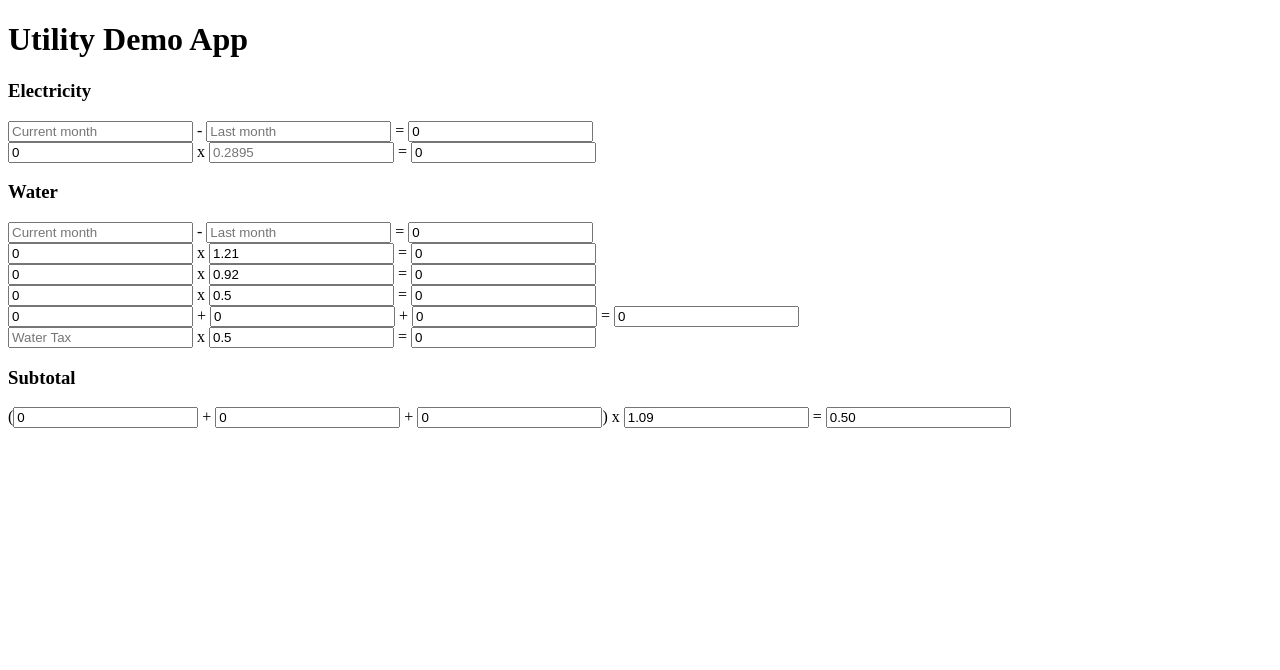
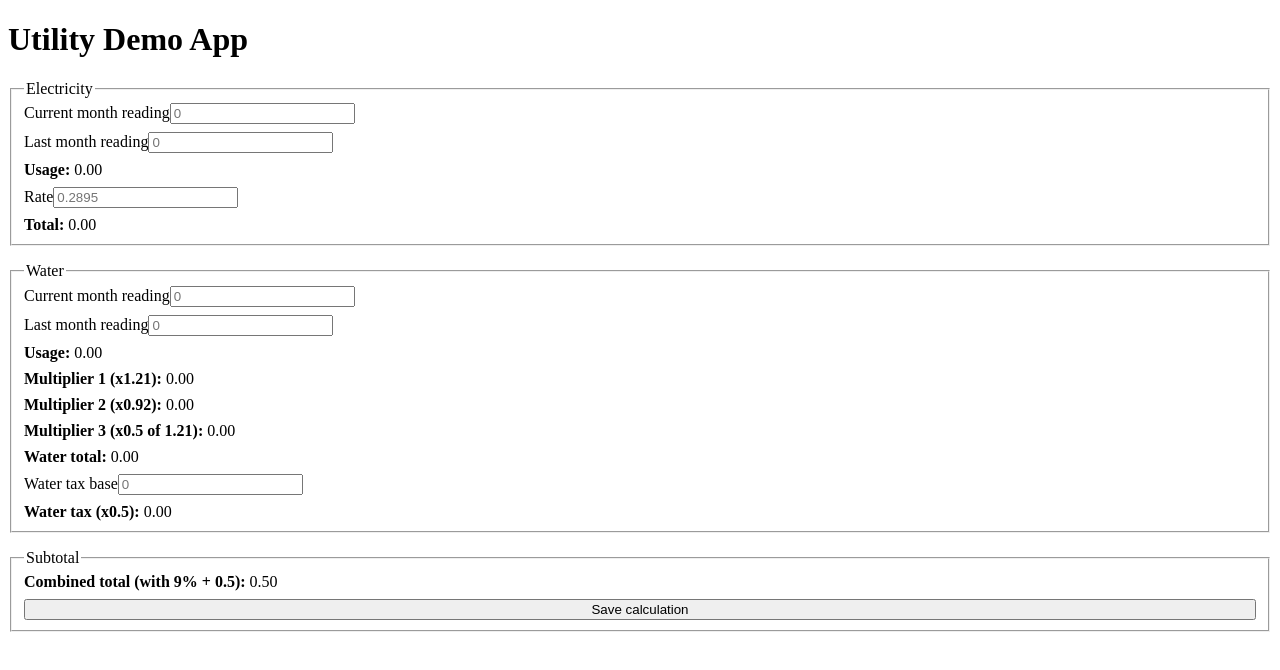
Before and after one commit to hoyeehong/yh-utility-app, a Next.js app: page / in a window 1280 px wide. Shown: the top 670 px of the page. Built offline with nearby package versions, Linux system fonts and the light colour scheme.

Commit message:
Improve utility calculator UI and validation

```diff
--- a/pages/index.js
+++ b/pages/index.js
@@ -1,161 +1,223 @@
-import { useState } from 'react';
+import { useMemo, useState } from 'react';
 
 function Header({ title }) {
   return <h1>{title ? title : 'Default title'}</h1>;
 }
 
+const formatCurrency = (value) => {
+  if (Number.isNaN(value)) return '';
+  return value.toFixed(2);
+};
+
 export default function HomePage() {
+  const [status, setStatus] = useState('idle');
+  const [error, setError] = useState(null);
 
-  const [currentMonth, setCurrentMonth] = useState('')
-  const [lastMonth, setLastMonth] = useState('')
-  const electricitySubTotal = currentMonth-lastMonth
-  const [electricityRate, setElectricityRate] = useState('')
-  const electricityTotal = electricitySubTotal*electricityRate
+  const [currentMonth, setCurrentMonth] = useState('');
+  const [lastMonth, setLastMonth] = useState('');
+  const [electricityRate, setElectricityRate] = useState('');
 
-  const [waterCurrentMonth, setWaterCurrentMonth] = useState('')
-  const [waterLastMonth, setWaterLastMonth] = useState('')
-  const waterSubTotal = waterCurrentMonth-waterLastMonth
-  const waterTotal1 = waterSubTotal*1.21
-  const waterTotal2 = waterSubTotal*0.92
-  const waterTotal = waterTotal1*0.5
-  const waterFinalTotal = waterTotal1+waterTotal2+waterTotal
+  const [waterCurrentMonth, setWaterCurrentMonth] = useState('');
+  const [waterLastMonth, setWaterLastMonth] = useState('');
+  const [waterTax, setWaterTax] = useState('');
 
-  const [waterTax, setWaterTax] = useState('')
-  const waterTaxFinalCost = waterTax*0.5
+  const electricityUsage = useMemo(
+    () => Number(currentMonth || 0) - Number(lastMonth || 0),
+    [currentMonth, lastMonth]
+  );
 
-  const combinedTotal = (electricityTotal+waterFinalTotal+waterTaxFinalCost)*1.09
-  const combinedFinalTotal = combinedTotal+0.5
+  const electricityTotal = useMemo(
+    () => electricityUsage * Number(electricityRate || 0),
+    [electricityUsage, electricityRate]
+  );
 
-  async function handleSubmit(e) {
-    e.preventDefault()
-    setStatus('submitting')
+  const waterUsage = useMemo(
+    () => Number(waterCurrentMonth || 0) - Number(waterLastMonth || 0),
+    [waterCurrentMonth, waterLastMonth]
+  );
+  const waterMultiplierOne = useMemo(() => waterUsage * 1.21, [waterUsage]);
+  const waterMultiplierTwo = useMemo(() => waterUsage * 0.92, [waterUsage]);
+  const waterMultiplierThree = useMemo(
+    () => waterMultiplierOne * 0.5,
+    [waterMultiplierOne]
+  );
+  const waterFinalTotal = useMemo(
+    () => waterMultiplierOne + waterMultiplierTwo + waterMultiplierThree,
+    [waterMultiplierOne, waterMultiplierTwo, waterMultiplierThree]
+  );
+
+  const waterTaxFinalCost = useMemo(
+    () => Number(waterTax || 0) * 0.5,
+    [waterTax]
+  );
+
+  const combinedTotal = useMemo(
+    () =>
+      (electricityTotal + waterFinalTotal + waterTaxFinalCost) * 1.09 + 0.5,
+    [electricityTotal, waterFinalTotal, waterTaxFinalCost]
+  );
+
+  async function handleSubmit(event) {
+    event.preventDefault();
+    setStatus('submitting');
+    setError(null);
     try {
-      //await submitForm(currentMonth)
-      setStatus('success')
+      await submitForm(currentMonth);
+      setStatus('success');
     } catch (err) {
-      setStatus('typing')
-      setError(err)
+      setStatus('typing');
+      setError(err.message || 'Something went wrong');
     }
   }
 
-  function handleCurrentMonth(e) {
-    setCurrentMonth(e.target.value)
-  }
-  function handleLastMonth(e) {
-    setLastMonth(e.target.value)
-  }
-
-  function handleWaterCurrentMonth(e) {
-    setWaterCurrentMonth(e.target.value)
-  }
-  function handleWaterLastMonth(e) {
-    setWaterLastMonth(e.target.value)
-  }
-
-  function handleElectricityRate(e) {
-    setElectricityRate(e.target.value)
-  }
-
-  function handleWaterTax(e) {
-    setWaterTax(e.target.value)
-  }
+  const inputProps = {
+    type: 'number',
+    step: '0.01',
+    inputMode: 'decimal',
+    min: '0',
+  };
 
   return (
     <div>
       <Header title="Utility Demo App" />
 
-      <form onSubmit={handleSubmit}>
+      <form onSubmit={handleSubmit} style={{ display: 'grid', gap: '1rem' }}>
+        <fieldset>
+          <legend>Electricity</legend>
+          <div style={{ display: 'grid', gap: '0.5rem' }}>
+            <label>
+              <span>Current month reading</span>
+              <input
+                {...inputProps}
+                placeholder="0"
+                value={currentMonth}
+                onChange={(e) => setCurrentMonth(e.target.value)}
+                aria-label="Current month electricity reading"
+              />
+            </label>
+            <label>
+              <span>Last month reading</span>
+              <input
+                {...inputProps}
+                placeholder="0"
+                value={lastMonth}
+                onChange={(e) => setLastMonth(e.target.value)}
+                aria-label="Last month electricity reading"
+              />
+            </label>
+            <div>
+              <strong>Usage:</strong>{' '}
+              <output aria-live="polite">{formatCurrency(electricityUsage)}</output>
+            </div>
+            <label>
+              <span>Rate</span>
+              <input
+                {...inputProps}
+                placeholder="0.2895"
+                value={electricityRate}
+                onChange={(e) => setElectricityRate(e.target.value)}
+                aria-label="Electricity rate"
+              />
+            </label>
+            <div>
+              <strong>Total:</strong>{' '}
+              <output aria-live="polite">{formatCurrency(electricityTotal)}</output>
+            </div>
+          </div>
+        </fieldset>
 
-      <label>
-        <h3>Electricity</h3>
-        <input
-          placeholder="Current month"
-          value={currentMonth}
-          onChange={handleCurrentMonth}
-        />
-        {' '}-{' '}
-        <input
-          placeholder="Last month"
-          value={lastMonth}
-          onChange={handleLastMonth}
-        />
-        {' '}={' '}
-        <input value={electricitySubTotal} />
-      </label><br></br>
+        <fieldset>
+          <legend>Water</legend>
+          <div style={{ display: 'grid', gap: '0.5rem' }}>
+            <label>
+              <span>Current month reading</span>
+              <input
+                {...inputProps}
+                placeholder="0"
+                value={waterCurrentMonth}
+                onChange={(e) => setWaterCurrentMonth(e.target.value)}
+                aria-label="Current month water reading"
+              />
+            </label>
+            <label>
+              <span>Last month reading</span>
+              <input
+                {...inputProps}
+                placeholder="0"
+                value={waterLastMonth}
+                onChange={(e) => setWaterLastMonth(e.target.value)}
+                aria-label="Last month water reading"
+              />
+            </label>
+            <div>
+              <strong>Usage:</strong>{' '}
+              <output aria-live="polite">{formatCurrency(waterUsage)}</output>
+            </div>
+            <div>
+              <strong>Multiplier 1 (x1.21):</strong>{' '}
+              <output aria-live="polite">{formatCurrency(waterMultiplierOne)}</output>
+            </div>
+            <div>
+              <strong>Multiplier 2 (x0.92):</strong>{' '}
+              <output aria-live="polite">{formatCurrency(waterMultiplierTwo)}</output>
+            </div>
+            <div>
+              <strong>Multiplier 3 (x0.5 of 1.21):</strong>{' '}
+              <output aria-live="polite">{formatCurrency(waterMultiplierThree)}</output>
+            </div>
+            <div>
+              <strong>Water total:</strong>{' '}
+              <output aria-live="polite">{formatCurrency(waterFinalTotal)}</output>
+            </div>
+            <label>
+              <span>Water tax base</span>
+              <input
+                {...inputProps}
+                placeholder="0"
+                value={waterTax}
+                onChange={(e) => setWaterTax(e.target.value)}
+                aria-label="Water tax input"
+              />
+            </label>
+            <div>
+              <strong>Water tax (x0.5):</strong>{' '}
+              <output aria-live="polite">{formatCurrency(waterTaxFinalCost)}</output>
+            </div>
+          </div>
+        </fieldset>
 
-      <label>
-        <input value={electricitySubTotal} />{' '}x{' '}
-        <input placeholder="0.2895" value={electricityRate} onChange={handleElectricityRate}/>{' '}={' '}
-        <input value={electricityTotal} />
-      </label>
+        <fieldset>
+          <legend>Subtotal</legend>
+          <div style={{ display: 'grid', gap: '0.5rem' }}>
+            <div>
+              <strong>Combined total (with 9% + 0.5):</strong>{' '}
+              <output aria-live="polite">{formatCurrency(combinedTotal)}</output>
+            </div>
+            <button type="submit" disabled={status === 'submitting'}>
+              {status === 'submitting' ? 'Calculating…' : 'Save calculation'}
+            </button>
+            {status === 'success' && <p role="status">Saved!</p>}
+            {error && (
+              <p role="alert" style={{ color: 'red' }}>
+                {error}
+              </p>
+            )}
+          </div>
+        </fieldset>
+      </form>
+    </div>
+  );
 
-      <label>
-        <h3>Water</h3>
-        <input
-          placeholder="Current month"
-          value={waterCurrentMonth}
-          onChange={handleWaterCurrentMonth}
-        />
-        {' '}-{' '}
-        <input
-          placeholder="Last month"
-          value={waterLastMonth}
-          onChange={handleWaterLastMonth}
-        />
-        {' '}={' '}
-        <input value={waterSubTotal} />
-      </label><br></br>
-
-      <label>
-        <input value={waterSubTotal} />{' '}x{' '}<input value="1.21" />{' '}={' '}<input value={waterTotal1} />
-      </label><br></br>
-
-      <label>
-        <input value={waterSubTotal} />{' '}x{' '}<input value="0.92" />{' '}={' '}<input value={waterTotal2} />
-      </label><br></br>
-
-      <label>
-        <input value={waterTotal1} />{' '}x{' '}<input value="0.5" />{' '}={' '}<input value={waterTotal} />
-      </label><br></br>
-
-      <label>
-        <input value={waterTotal1}/>{' '}+{' '}<input value={waterTotal2}/>{' '}+{' '}<input value={waterTotal}/>{' '}={' '}<input value={waterFinalTotal}/>
-      </label><br></br>
-
-      <input placeholder="Water Tax" value={waterTax} onChange={handleWaterTax} />{' '}x{' '}<input value="0.5" />{' '}={' '}<input value={waterTaxFinalCost} />
-
-      <label>
-        <h3>Subtotal</h3>
-        <label>
-          (<input value={electricityTotal}/>{' '}+{' '}<input value={waterFinalTotal}/>{' '}+{' '}<input value={waterTaxFinalCost}/>){' '}x{' '}<input value="1.09"/>
-          {' '}={' '}<input value={combinedFinalTotal.toFixed(2)}/>
-        </label><br></br>
-      </label>
-
-      </form>
-
-
-      {/* <ul>
-        {names.map((name) => (
-          <li key={name}>{name}</li>
-        ))}
-      </ul>
-      <button onClick={handleClick}>Like ({likes})</button> */}
-    </div>
-  )
-
-  function submitForm(currentMonth) {
-    // Pretend it's hitting the network.
+  function submitForm(value) {
     return new Promise((resolve, reject) => {
       setTimeout(() => {
-        let shouldError = answer.toLowerCase() !== 'lima'
+        const shouldError = Number(value || 0) <= 0;
         if (shouldError) {
-          reject(new Error('Good guess but a wrong answer. Try again!'));
+          reject(new Error('Enter a current month reading greater than 0.'));
         } else {
           resolve();
         }
-      }, 1500);
-    })
+      }, 500);
+    });
   }
-
 }
```
